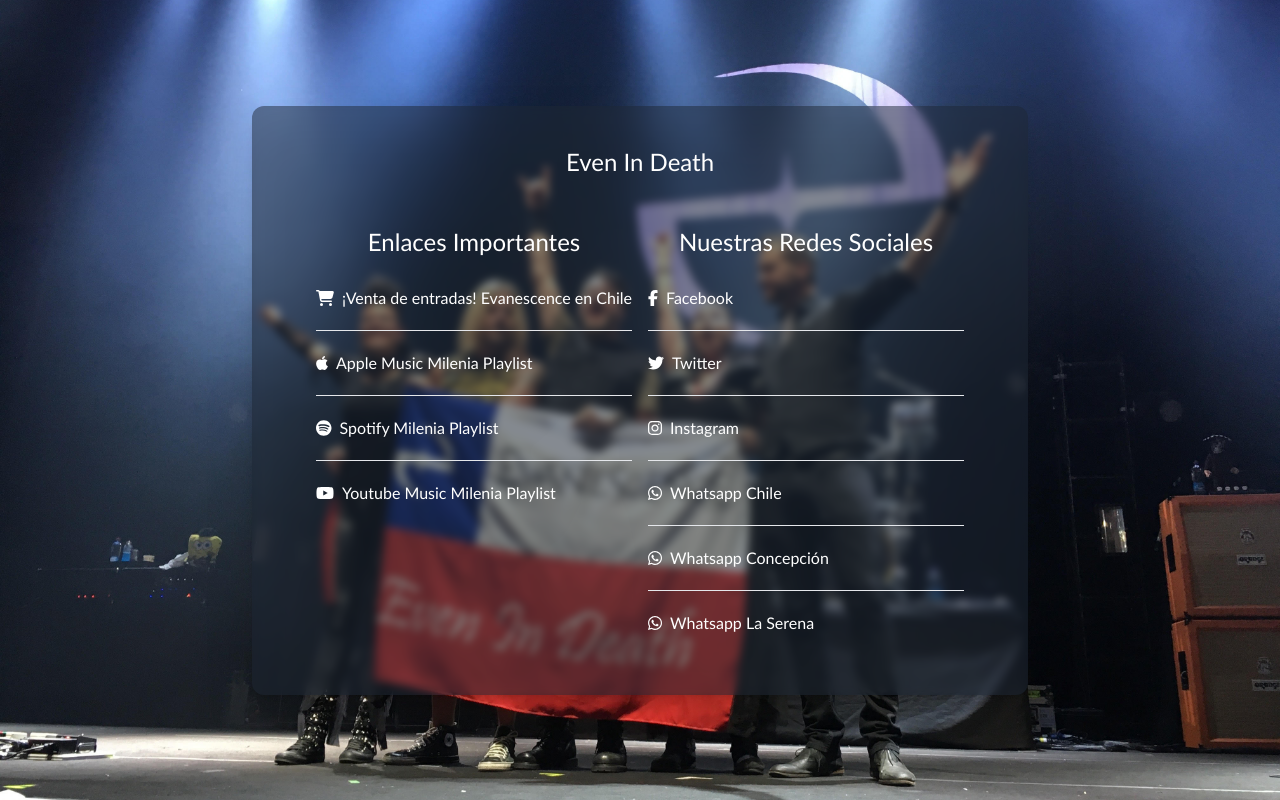
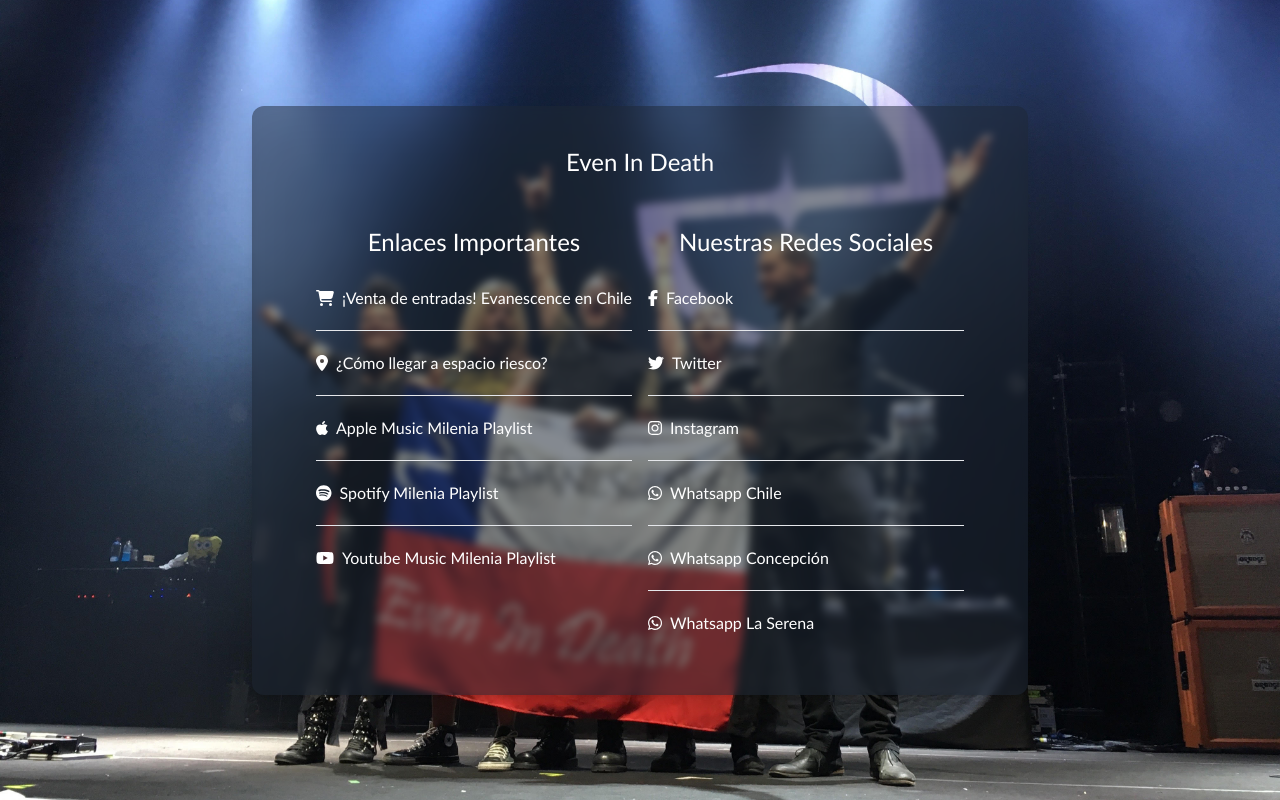
Before and after one commit to angelmaturanat/even-in-death-webpage, a React (Create React App) app: page / in a window 1280 px wide. Built offline with nearby package versions, Linux system fonts and the light colour scheme.

Commit message:
feature(): add espacio riesco instructions

```diff
--- a/src/components/SocialMediaLinks.tsx
+++ b/src/components/SocialMediaLinks.tsx
@@ -1,7 +1,7 @@
 import React from 'react';
 import { faFacebookF, faTwitter, faInstagram, faWhatsapp, faSpotify, faApple, faYoutube } from '@fortawesome/free-brands-svg-icons';
 import SocialMediaItem from './SocialMediaItem';
-import { faCartShopping } from '@fortawesome/free-solid-svg-icons';
+import { faCartShopping, faLocationDot } from '@fortawesome/free-solid-svg-icons';
 
 const SocialMediaLinks: React.FC = () => {
   return (
@@ -10,6 +10,7 @@ const SocialMediaLinks: React.FC = () => {
         <h1 className="mb-2 text-2xl text-center">Enlaces Importantes</h1>
         <ul className="divide-y center">
           <SocialMediaItem icon={faCartShopping} url={'https://www.puntoticket.com/milenia-2023'} text={'¡Venta de entradas! Evanescence en Chile'}></SocialMediaItem>
+          <SocialMediaItem icon={faLocationDot} url={'/como_llegar_espacio_riesco.pdf'} text={'¿Cómo llegar a espacio riesco?'}></SocialMediaItem>
           <SocialMediaItem icon={faApple} url={'https://music.apple.com/cl/playlist/evanescence-en-chile-2023-milenia-fest/pl.u-xlJXTGaYRpr'} text={'Apple Music Milenia Playlist'}></SocialMediaItem>
           <SocialMediaItem icon={faSpotify} url={'https://open.spotify.com/playlist/65zKEUX6WW6I03Cnbd13Ql?si=8-dO6P2VT4axcsTJews7dg'} text={'Spotify Milenia Playlist'}></SocialMediaItem>
           <SocialMediaItem icon={faYoutube} url={'https://music.youtube.com/playlist?list=PLIh3Bxwsbr3yswfdSW705Rz48cgh8A4pa&feature=share'} text={'Youtube Music Milenia Playlist'}></SocialMediaItem>
```
Also changed, not shown: 1 other file (tests, documents, lock files or other folders).
